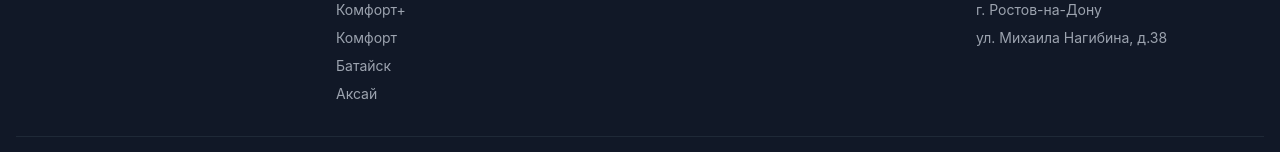
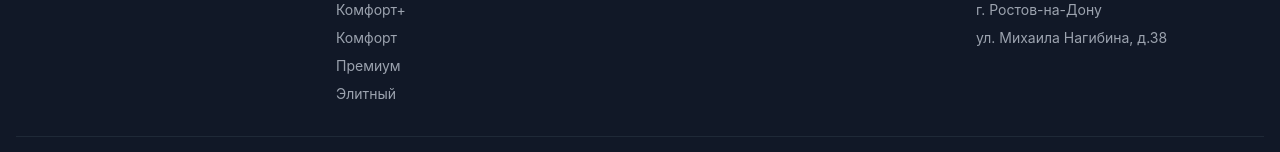
Before and after one commit to dekedik/house-client, a React (Vite) app: page / in a window 1280 px wide. Shown: the part 1522-1674 px from the top of the page. Built offline with nearby package versions, Linux system fonts and the light colour scheme; no server answers.

Commit message:
Add housing options 'Премиум' and 'Элитный' to FilterPanel; update Footer links to reflect new housing classes

```diff
--- a/src/components/FilterPanel.jsx
+++ b/src/components/FilterPanel.jsx
@@ -62,6 +62,8 @@ const FilterPanel = ({ onFilterChange, initialFilters = null }) => {
     { value: 'Комфорт', label: 'Комфорт' },
     { value: 'Комфорт+', label: 'Комфорт+' },
     { value: 'Бизнес', label: 'Бизнес' },
+    { value: 'Премиум', label: 'Премиум' },
+    { value: 'Элитный', label: 'Элитный' },
   ]
   const housingTypes = [
     { value: '', label: 'Любой тип' },
--- a/src/components/Footer.jsx
+++ b/src/components/Footer.jsx
@@ -62,19 +62,19 @@ const Footer = () => {
               <li>
                 <Link
                   to="/"
-                  state={{ filters: { district: '', housingClass: 'Батайск', housingType: '', status: '', areaMin: '', areaMax: '', priceFromMin: '', priceFromMax: '' } }}
+                  state={{ filters: { district: '', housingClass: 'Премиум', housingType: '', status: '', areaMin: '', areaMax: '', priceFromMin: '', priceFromMax: '' } }}
                   className="hover:text-white transition"
                 >
-                  Батайск
+                  Премиум
                 </Link>
               </li>
               <li>
                 <Link
                   to="/"
-                  state={{ filters: { district: '', housingClass: 'Аксай', housingType: '', status: '', areaMin: '', areaMax: '', priceFromMin: '', priceFromMax: '' } }}
+                  state={{ filters: { district: '', housingClass: 'Элитный', housingType: '', status: '', areaMin: '', areaMax: '', priceFromMin: '', priceFromMax: '' } }}
                   className="hover:text-white transition"
                 >
-                  Аксай
+                  Элитный
                 </Link>
               </li>
             </ul>
```
